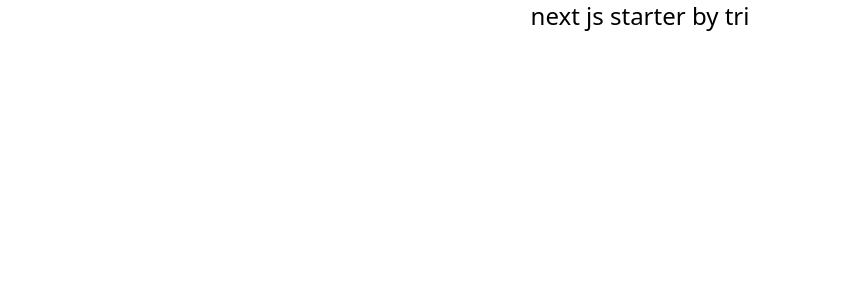
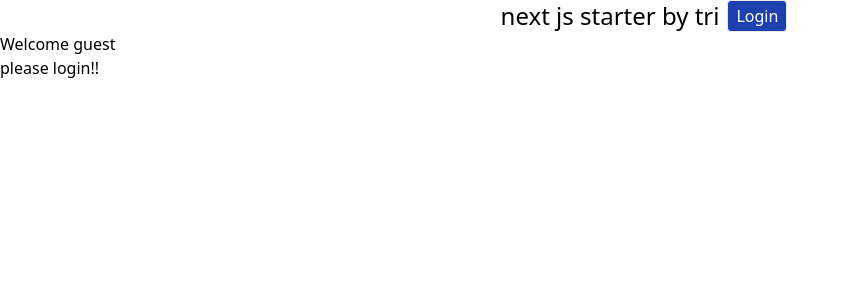
Before and after one commit to triramdhani/shareBer, a Next.js app: page / in a window 1280 px wide. Shown: the top 300 px of the page, without its empty margins (0-850 px from the left). Built offline with nearby package versions, Linux system fonts and the light colour scheme; no server answers.

Commit message:
feat: implement nextauth and login

```diff
--- a/next.config.js
+++ b/next.config.js
@@ -1,6 +1,10 @@
 /** @type {import('next').NextConfig} */
 const nextConfig = {
-  reactStrictMode: true
+  reactStrictMode: true,
+  env: {
+    GOOGLE_CLIENT_ID: process.env.GOOGLE_CLIENT_ID,
+    GOOGLE_CLIENT_SECRET: process.env.GOOGLE_CLIENT_SECRET
+  }
 }
 
 module.exports = nextConfig
--- a/package.json
+++ b/package.json
@@ -18,6 +18,7 @@
   },
   "dependencies": {
     "next": "13.2.3",
+    "next-auth": "^4.20.1",
     "react": "18.2.0",
     "react-dom": "18.2.0"
   },
--- a/src/pages/_app.tsx
+++ b/src/pages/_app.tsx
@@ -1,11 +1,16 @@
 import '@/styles/globals.css'
 import type { AppProps } from 'next/app'
 import { NextPageWithLayout } from './page'
+import { SessionProvider } from 'next-auth/react'
 interface AppPropsLayout extends AppProps {
   Component: NextPageWithLayout
 }
 
 export default function App({ Component, pageProps }: AppPropsLayout) {
   const getLayout = Component.getLayout || ((page) => page)
-  return getLayout(<Component {...pageProps} />)
+  return getLayout(
+    <SessionProvider session={pageProps.session}>
+      <Component {...pageProps} />
+    </SessionProvider>
+  )
 }
--- /dev/null
+++ b/src/pages/api/auth/[...nextauth].js
@@ -0,0 +1,19 @@
+import NextAuth from 'next-auth'
+import GoogleProvider from 'next-auth/providers/google'
+
+// const client = "789975008659-k7e36785mqd2te0g0adtm590p83mou16.apps.googleusercontent.com";
+// const secret = "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"
+export default NextAuth({
+  providers: [
+    // OAuth authentication providers...
+    GoogleProvider({
+      clientId: process.env.GOOGLE_CLIENT_ID,
+      clientSecret: process.env.GOOGLE_CLIENT_SECRET,
+      httpOptions: {
+        timeout: 40000
+      }
+    })
+    // Passwordless / email sign in
+  ]
+  // useSecureCookies: false,
+})
--- a/src/pages/index.tsx
+++ b/src/pages/index.tsx
@@ -1,16 +1,44 @@
 import PrimaryLayout from '@/components/layouts/primary/PrimaryLayout'
+import { signIn, useSession } from 'next-auth/react'
 import { NextPageWithLayout } from './page'
 
 const Home: NextPageWithLayout = () => {
+  const { data: session } = useSession()
+
+  const handleLogin = (): void => {
+    signIn()
+  }
   return (
     <>
-      <section className='flex min-w-full justify-center '>
+      <div className='flex min-w-full justify-center '>
         <p className='text-2xl px-2'>next js starter by tri</p>
-      </section>
+        <button onClick={handleLogin} className='border rounded px-2 bg-blue-800 text-white'>
+          Login
+        </button>
+      </div>
+      {!session ? guest() : authorizedUser({ session })}
     </>
   )
 }
-
+const guest = () => {
+  return (
+    <div className=''>
+      <h1>Welcome guest</h1>
+      <p>please login!!</p>
+      <p>{}</p>
+    </div>
+  )
+}
+const authorizedUser = ({ session }: any) => {
+  return (
+    <div>
+      <h1>Welcome Authorized guest</h1>
+      <p>succesfull login!</p>
+      <p>{session?.user.name}</p>
+      <p>{session?.user.email}</p>
+    </div>
+  )
+}
 export default Home
 
 Home.getLayout = (page) => {
--- a/tsconfig.json
+++ b/tsconfig.json
@@ -18,6 +18,6 @@
       "@/*": ["./src/*"]
     }
   },
-  "include": ["next-env.d.ts", "**/*.ts", "**/*.tsx"],
+  "include": ["next-env.d.ts", "**/*.ts", "**/*.tsx", "src/pages/api/auth/[...nextauth].js"],
   "exclude": ["node_modules"]
 }
```
Also changed, not shown: 1 other file (tests, documents, lock files or other folders).
